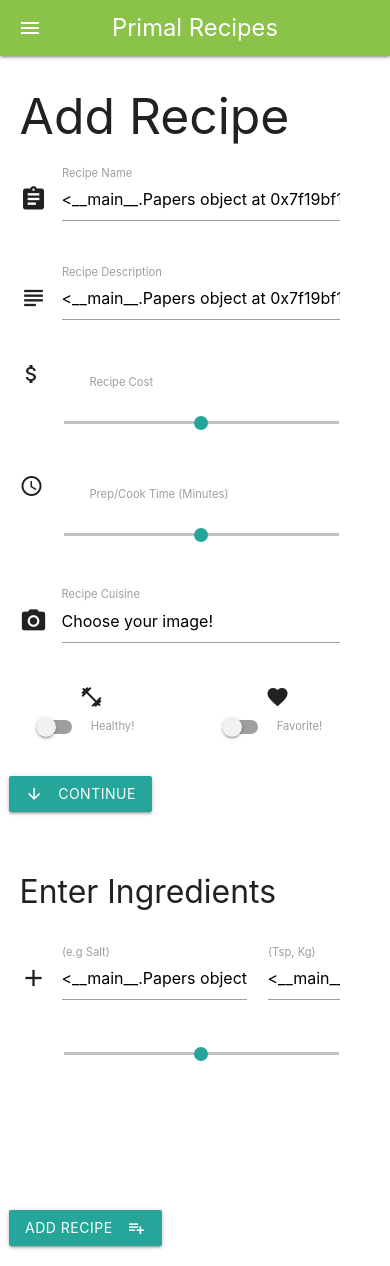
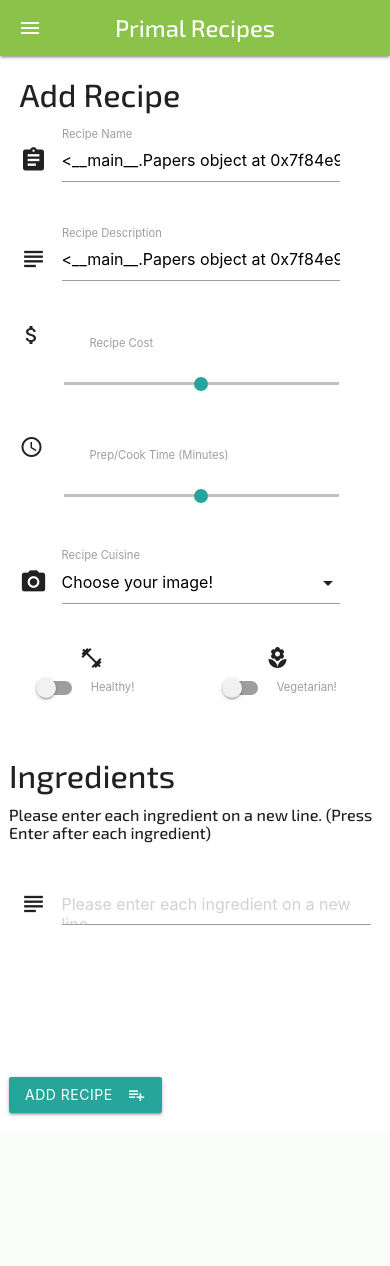
Before and after one commit to harrypars0ns/a-recipe-book, a Flask app: page /add_recipe in a window 390 px wide. After the commit the page ends 1116 px from the top, so only its background shows below. Run offline with Flask 2, Linux system fonts and the light colour scheme; data that the repository does not hold is empty; some libraries are stand-ins or nearby versions.

Commit message:
Added ingredient input, fixed Nav on iPhone5, changed favorite to veggie

```diff
--- a/app.py
+++ b/app.py
@@ -25,14 +25,26 @@ def playaround():
 def add_recipe():
     the_recipe = mongo.db.recipes.find()
     all_cuisines = mongo.db.cuisines.find()
-    return render_template('addrecipe.html', page_title="Add Recipe", recipe=the_recipe, cuisines=all_cuisines, ing=[])
+    return render_template('addrecipe.html', page_title="Add Recipe", recipe=the_recipe, cuisines=all_cuisines)
 
 
 @app.route('/insert_recipe', methods=['POST'])
 def insert_recipe():
     recipes = mongo.db.recipes
-    recipes.insert_one(request.form.to_dict())
-    return redirect(url_for('get_recipes'))
+    input_data = request.form.to_dict()
+    recipe_ingredients = input_data["recipe_ingredients"].split("\n")
+    the_recipe = recipes.insert_one(
+        {
+         "recipe_name": input_data["recipe_name"],
+         "recipe_description": input_data["recipe_description"],
+         "recipe_cost": input_data["recipe_cost"],
+         "recipe_time": input_data["recipe_time"],
+         "is_healthy": input_data['is_healthy'],
+         "recipe_cuisine_image": input_data["recipe_cuisine_image"],
+         "ingredients": recipe_ingredients
+        }
+    )
+    return redirect(url_for('get_recipes', recipe_id=the_recipe.inserted_id))
 
 
 @app.route('/edit_recipe/<recipe_id>')
--- a/static/css/style.css
+++ b/static/css/style.css
@@ -1,23 +1,38 @@
-
 
 nav .brand-logo {
     font-size: 1.7rem;
     margin-left: 0px;
 }
-
-.cursive{
-    /* font-family: 'Balsamiq Sans', cursive; */
+.evolve {
+    text-align: center;
+    font-family: 'Exo 2', sans-serif;
 }
 
+.exo{
+    font-family: 'Exo 2', sans-serif;
 
+}
+.evolve img {
+    width: 70%;
+    display: inline-block;
+}
+
+.cursive {
+    font-family: 'Exo 2', sans-serif;
+    font-weight: 500;
+}
+
+.evolve h2{
+    margin: 0px 0px 60px 0px;
+    /* text-transform: uppercase; */
+
+}
 
 .weight {
   padding-left: 60px;
 }
 
-.lever {
-  margin-left: 10px;
-}
+
 
 .healthy-label {
   margin-left: 10px !important;
@@ -43,7 +58,7 @@ nav .brand-logo {
     postition: relative;
 }
 p {
-    position: absolute; */
+    position: absolute;
     bottom: 0;
 }
 .content-buttons{
@@ -60,16 +75,27 @@ p {
 
 /* ADD RECIPE */
 .caret {
-  height: 0px !important;
+  /* height: 0px !important; */
 }
 
-/* .amount{
-    padding-top: 25px !important;
-} */
+.ingredient-input{
+    /* opacity: 1; */
+}
+
+.lever {
+  margin-left: 10px;
+}
 
 
+/* MEDIA QUERIES */
 @media (min-width: 994px){
     nav .brand-logo {
     margin-left: 50px;
     }
 }
+
+@media (max-width: 322px){
+    nav .brand-logo{
+        font-size: 1.6rem;
+    }
+}
--- a/templates/addrecipe.html
+++ b/templates/addrecipe.html
@@ -1,6 +1,6 @@
 {% extends 'base.html' %} {% block content %}
-<div class="container">
-<h2 class="cursive">{{ page_title }}</h2>
+<div class="container evo">
+<h4 class="cursive">{{ page_title }}</h4>
     <form action="{{ url_for('insert_recipe') }}" method="POST" class="col s12">
       <!-- RECIPE NAME -->
       <div class="row">
@@ -63,71 +63,31 @@
         <div class="switch col s6">
           <i class="material-icons prefix weight">fitness_center</i>
           <label class="healthy-label">
-                {% if recipe.is_healthy %}
-            <input id="is_healthy" name="is_healthy" type="checkbox" checked/>
-                {% else %}
             <input id="is_healthy" name="is_healthy" type="checkbox"/>
-                {% endif %}
             <span class="lever"></span>
             Healthy!
           </label>
         </div>
         <div class="s1 m0 l0"></div>
         <div class="switch col s6">
-          <i class="material-icons prefix weight">favorite</i>
+          <i class="material-icons prefix weight">local_florist</i>
           <label class="healthy-label">
-              {% if recipe.is_favorite %}
-            <input id="is_favorite" name="is_favorite" type="checkbox" checked />
-              {% else %}
              <input id="is_favorite" name="is_favorite" type="checkbox" />
-             {% endif %}
             <span class="lever"></span>
-            Favorite!
+            Vegetarian!
           </label>
         </div>
     </div>
       <br>
-
-
-
-
-
-
-      <div class="row">
-        <a href="#ingredients" class="waves-effect waves-light btn"><i class="material-icons left">arrow_downward</i>Continue</a>
-      </div>
-
+    <div id="ingredients" class="ingredients row">
+        <h4 class='exo' >Ingredients</h4>
+        <h6 class="exo">Please enter each ingredient on a new line. (Press Enter after each ingredient)</h6>
         <br>
-
-
-      <div id="ingredients" class="ingredients">
-      <h4 class='underline' >Enter Ingredients</h4>
-      <br>
-        <div class="row">
-            <div class="input-field col s8 m3">
-                <i class="material-icons prefix">add</i>
-                <input id="ingredient_name_1" name="ingredient_name_1" type="text" value="{{recipe.ingredient_name_1}}" required/>
-                <label for="icon_prefix">(e.g Salt)</label>
-            </div>
-            <div class="input-field col s3 m3">
-                <input id="ingredient_measure_1" name="ingredient_measure_1" type="text" value="{{recipe.ingredient_measure_1}}" required/>
-                <label for="icon_prefix">(Tsp, Kg)</label>
-            </div>
-            <div class="col center s11 m6">
-            <p class="amount range-field">
-                <input id="ingredient_amount_1" name="ingredient_amount_1" type="range" id="test5" min="0" max="500" value="{{recipe.ingredient_amount_1}}"/>
-            </p>
+            <div class="input-field col s12">
+                <i class="material-icons prefix">subject</i>
+                <textarea name="recipe_ingredients" id="textarea2 recipe_ingredients" class="materialize-textarea ingredient-input" value="{{recipe.recipe_ingredients}}" data-length="120" placeholder="Please enter each ingredient on a new line"></textarea>
           </div>
     </div>
-    </div>
-
-
-
-
-
-
-
-
         <br>
         <br>
         <br>
--- a/templates/base.html
+++ b/templates/base.html
@@ -15,10 +15,7 @@
       href="https://fonts.googleapis.com/icon?family=Material+Icons"
       rel="stylesheet"
     />
-    <link
-      href="https://fonts.googleapis.com/css2?family=Balsamiq+Sans&display=swap"
-      rel="stylesheet"
-    />
+    <link href="https://fonts.googleapis.com/css2?family=Exo+2:wght@500;600&display=swap" rel="stylesheet">
   </head>
 
   <body>
```
Also changed, not shown: templates/editrecipe.html (+4 -4 lines), templates/playaround.html (+19 -0 lines), templates/recipes.html (+7 -3 lines), static/images/evolve.png (added). Lines whose indentation alone changed are shown as unchanged.
